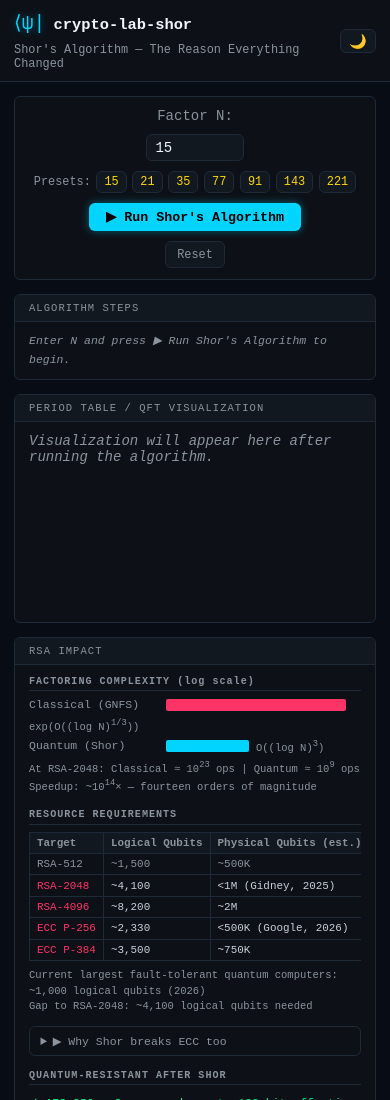
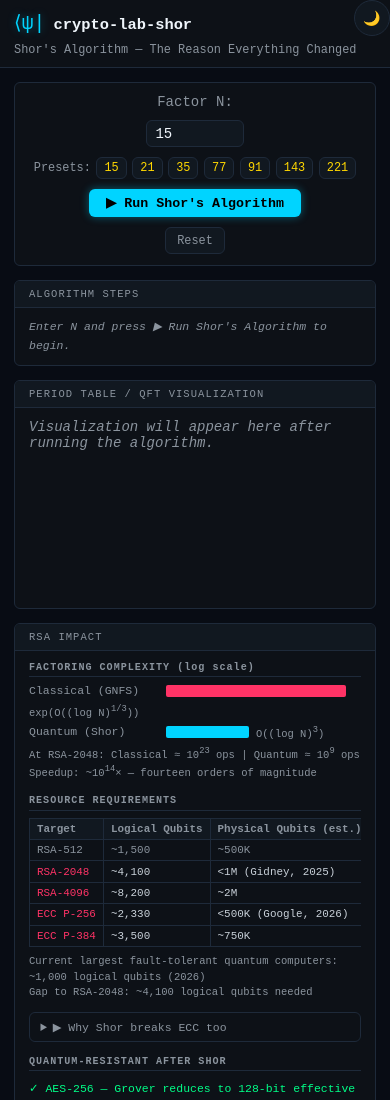
Before and after one commit to systemslibrarian/crypto-lab-shor, a website built with Vite: page index.html in a window 390 px wide. Shown: the top 1100 px of the page. Built offline with nearby package versions, Linux system fonts and the light colour scheme.

Commit message:
Part A: dark/light theme toggle with anti-flash script

```diff
--- a/index.html
+++ b/index.html
@@ -6,8 +6,10 @@
     <meta name="viewport" content="width=device-width, initial-scale=1.0" />
     <title>Shor's Algorithm — crypto-lab</title>
     <script>
-      const t = localStorage.getItem('cv-theme') || 'dark';
-      document.documentElement.setAttribute('data-theme', t);
+      (function () {
+        const saved = localStorage.getItem('theme');
+        document.documentElement.setAttribute('data-theme', saved ?? 'dark');
+      })();
     </script>
   </head>
   <body>
@@ -17,7 +19,7 @@
         <span class="site-header__name">crypto-lab-shor</span>
         <span class="site-header__subtitle">Shor's Algorithm — The Reason Everything Changed</span>
       </div>
-      <button id="theme-toggle" class="theme-toggle" aria-label="Toggle dark/light theme">🌙</button>
+      <button id="theme-toggle" class="theme-toggle" style="position: absolute; top: 0; right: 0" aria-label="Switch to light mode">🌙</button>
     </header>
 
     <main class="app-layout">
--- a/src/main.ts
+++ b/src/main.ts
@@ -7,13 +7,14 @@ const themeBtn = document.getElementById('theme-toggle') as HTMLButtonElement;
 function applyTheme(t: string) {
   document.documentElement.setAttribute('data-theme', t);
   themeBtn.textContent = t === 'dark' ? '🌙' : '☀️';
-  localStorage.setItem('cv-theme', t);
+  themeBtn.setAttribute('aria-label', t === 'dark' ? 'Switch to light mode' : 'Switch to dark mode');
+  localStorage.setItem('theme', t);
 }
 themeBtn.addEventListener('click', () => {
   const current = document.documentElement.getAttribute('data-theme') ?? 'dark';
   applyTheme(current === 'dark' ? 'light' : 'dark');
 });
-applyTheme(localStorage.getItem('cv-theme') ?? 'dark');
+applyTheme(localStorage.getItem('theme') ?? 'dark');
 
 // ── DOM refs ─────────────────────────────────────────────────────────────
 const nInput   = document.getElementById('n-input')   as HTMLInputElement;
--- a/src/style.css
+++ b/src/style.css
@@ -56,6 +56,7 @@ a:hover { text-decoration: underline; }
 
 /* ── Header ────────────────────────────────────────────────────────────── */
 .site-header {
+  position: relative;
   background: var(--bg-panel);
   border-bottom: 1px solid var(--border);
   padding: 0.75rem 1rem;
@@ -70,14 +71,19 @@ a:hover { text-decoration: underline; }
 .site-header__subtitle { color: var(--text-dim); font-size: 0.85rem; }
 
 .theme-toggle {
+  width: 2.6rem;
+  height: 2.6rem;
   background: var(--bg-panel-2);
   border: 1px solid var(--border);
   color: var(--text);
-  border-radius: var(--radius);
-  padding: 0.3rem 0.6rem;
+  border-radius: 50%;
   cursor: pointer;
   font-size: 1rem;
   line-height: 1;
+  z-index: 10;
+  display: flex;
+  align-items: center;
+  justify-content: center;
 }
 .theme-toggle:hover { border-color: var(--quantum); }
 
```
